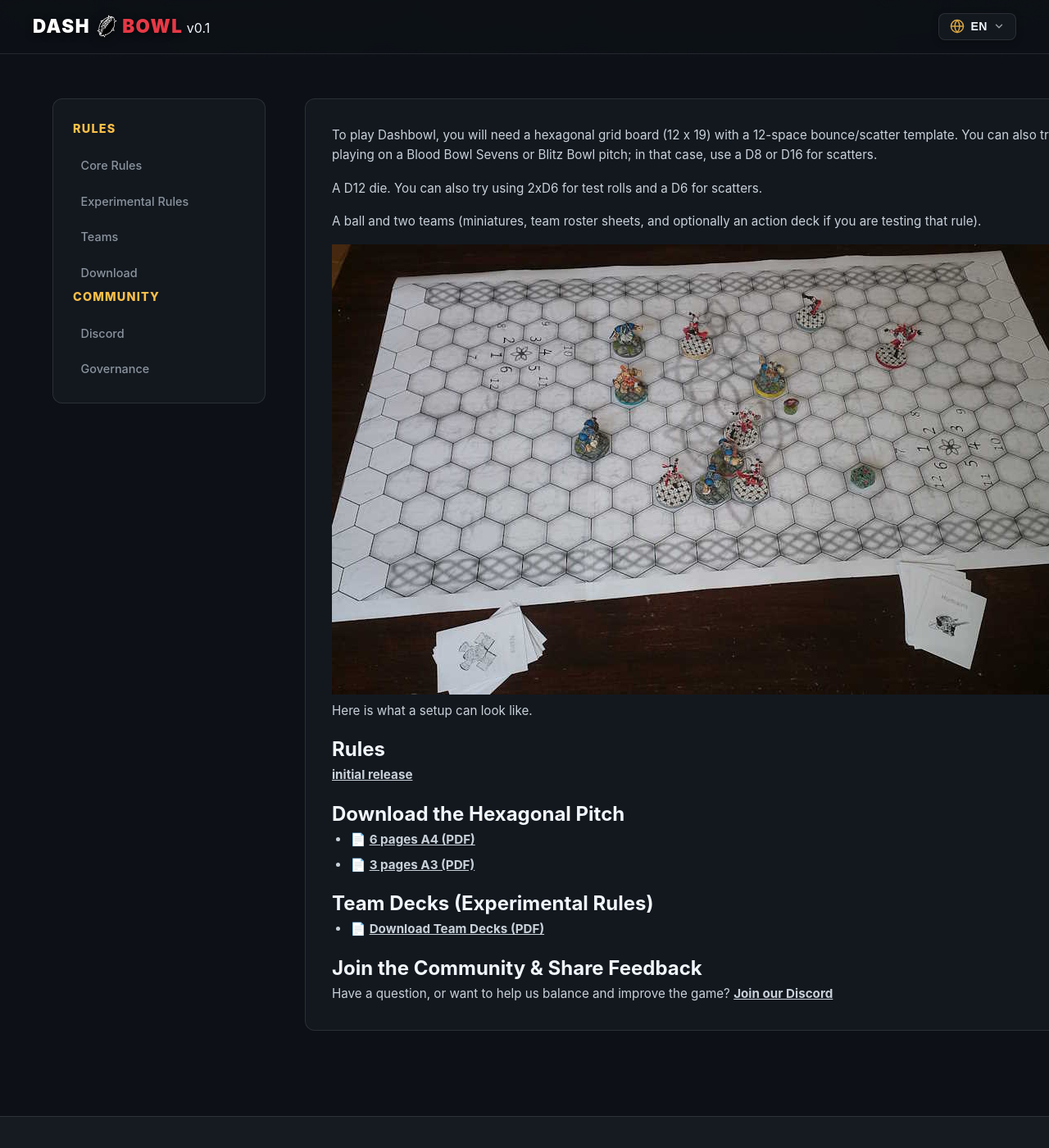
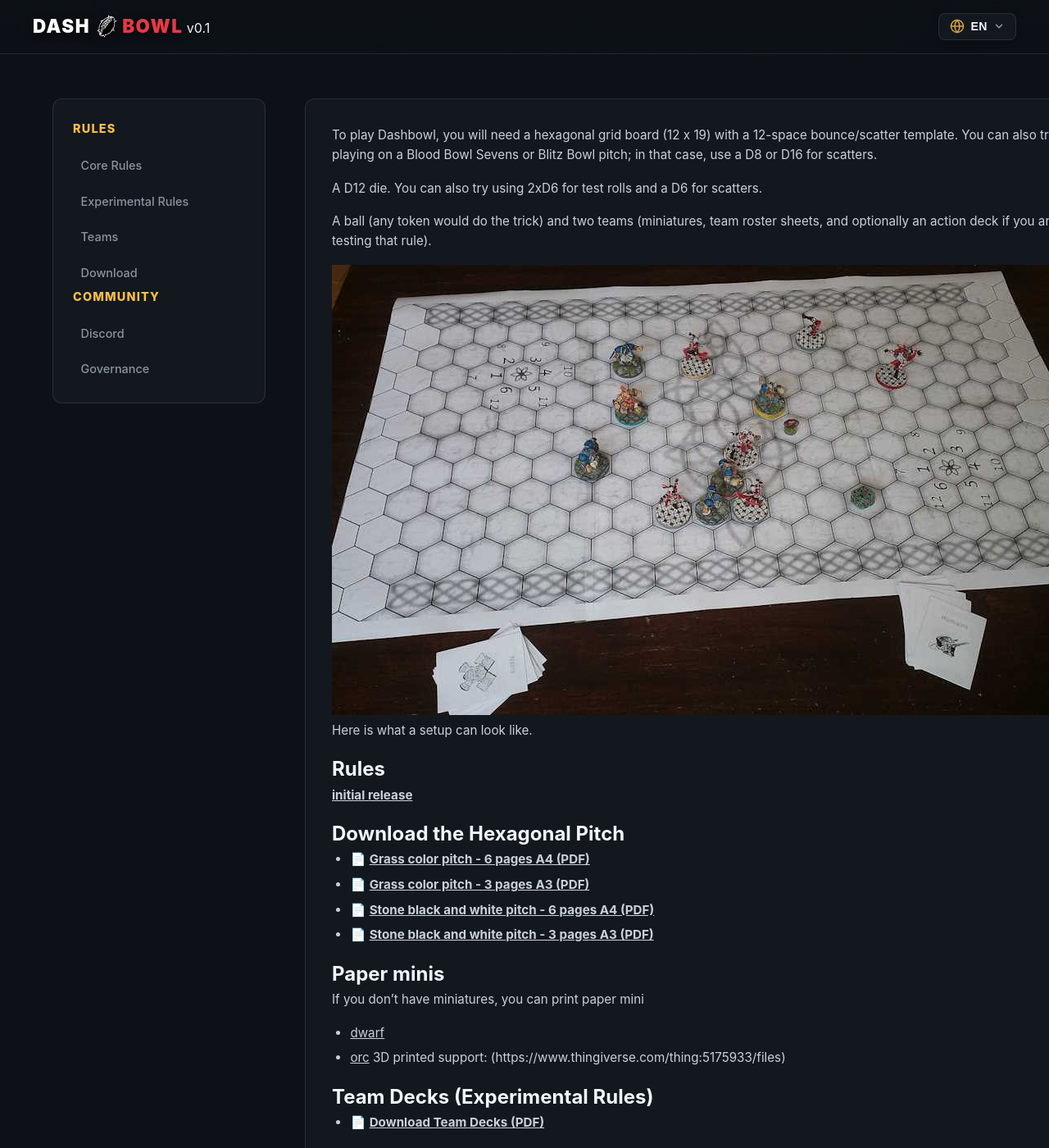
Before and after one commit to kroc702/dashbowl, a Jekyll site: the page built from download/index.md, in a window 1280 px wide and 1400 px high, scrolled down 286 px. Shown: the whole window at 82% size. Built offline with Jekyll 4.4.1, drawn with Linux system fonts in a browser that asks for light colours.

Commit message:
add download content

```diff
--- a/_includes/lang-selector.html
+++ b/_includes/lang-selector.html
@@ -1,3 +1,7 @@
+<!-- TODO cf https://www.kooslooijesteijn.net/blog/multilingual-website-with-jekyll-collections
+ to open corresponding page instead home -->
+<!-- refinement: https://www.usecue.com/blog/multilingual-jekyll-websites/-->
+
 <!-- Sélecteur de Langue -->
 <div class="lang-selector" id="lang-selector">
     <button type="button" class="lang-btn" id="lang-btn" aria-haspopup="true" aria-expanded="false" aria-label="Change language / Changer de langue">
--- a/download/index.md
+++ b/download/index.md
@@ -10,7 +10,7 @@ You can also try playing on a Blood Bowl Sevens or Blitz Bowl pitch; in that cas
 A D12 die.
 You can also try using 2xD6 for test rolls and a D6 for scatters.
 
-A ball and two teams (miniatures, team roster sheets, and optionally an action deck if you are testing that rule).
+A ball (any token would do the trick) and two teams (miniatures, team roster sheets, and optionally an action deck if you are testing that rule).
 
 ![Game board]({{ site.baseurl }}/images/photo_board.jpg)
 Here is what a setup can look like.
@@ -19,8 +19,17 @@ Here is what a setup can look like.
 **[initial release]({{site.githuburl}}/releases/download/v0.1/dashbowl_en.pdf)**
 
 ## Download the Hexagonal Pitch
-- 📄 **[6 pages A4 (PDF)]({{ site.baseurl }}/download/board%20stone%20WB%20A4.pdf)**
-- 📄 **[3 pages A3 (PDF)]({{ site.baseurl }}/download/board%20stone%20WB%20A3.pdf)**
+- 📄 **[Grass color pitch - 6 pages A4 (PDF)]({{ site.baseurl }}/download/board%20grass%20A4.pdf)**
+- 📄 **[Grass color pitch - 3 pages A3 (PDF)]({{ site.baseurl }}/download/board%20grass%20A3.pdf)**
+
+- 📄 **[Stone black and white pitch - 6 pages A4 (PDF)]({{ site.baseurl }}/download/board%20stone%20WB%20A4.pdf)**
+- 📄 **[Stone black and white pitch - 3 pages A3 (PDF)]({{ site.baseurl }}/download/board%20stone%20WB%20A3.pdf)**
+
+## Paper minis
+If you don't have miniatures, you can print paper mini
+- [dwarf]({{ site.baseurl }}/download/paper%20mini%20dwarf.pdf)
+- [orc]({{ site.baseurl }}/download/paper%20mini%20orc.pdf)
+3D printed support: (https://www.thingiverse.com/thing:5175933/files)
 
 ## Team Decks (Experimental Rules)
 - 📄 **[Download Team Decks (PDF)]({{ site.baseurl }}/download/team%20experimental%20deck.pdf)**
```
Also changed, not shown: fr/download/index.md (+11 -2 lines), 8 other files.
